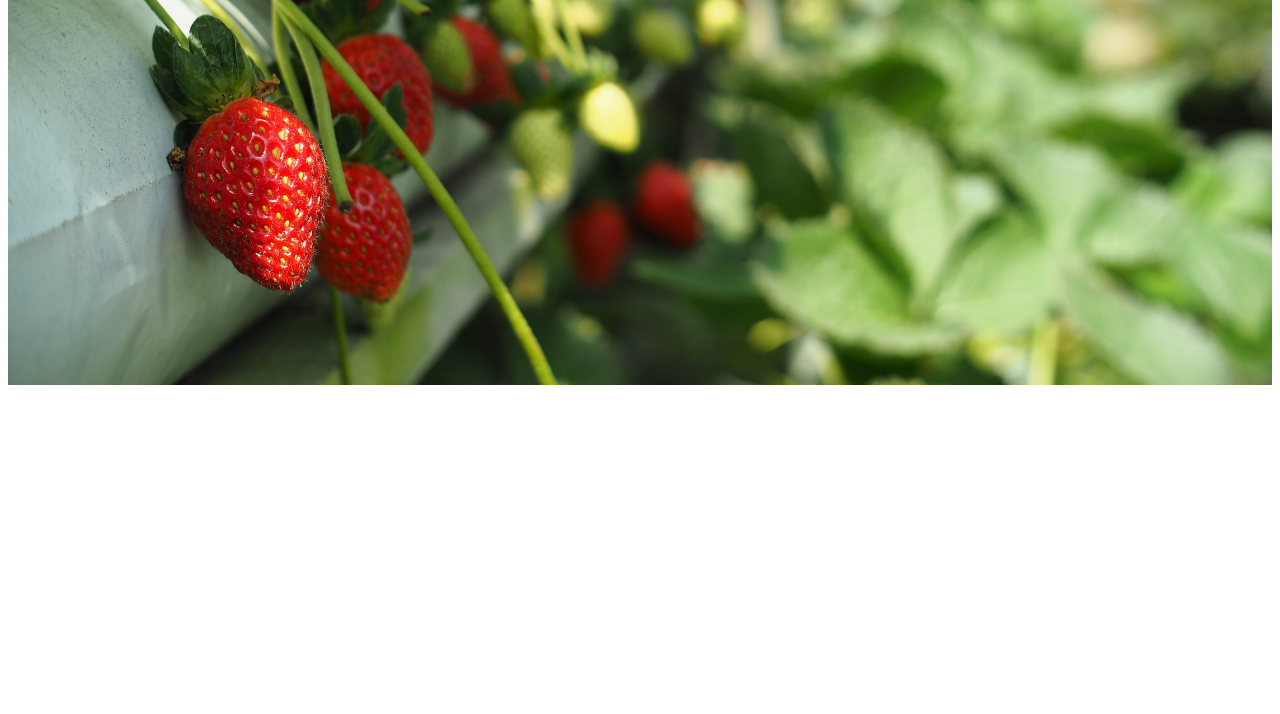
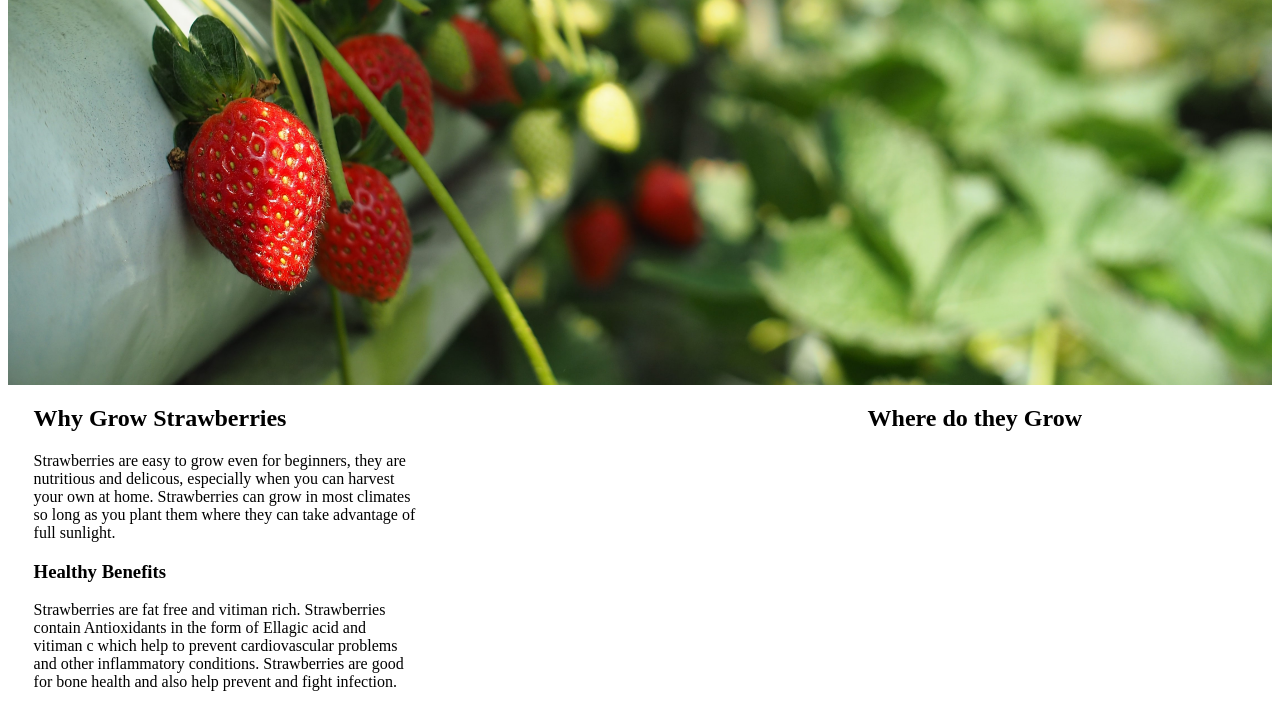
Before and after one commit to WillMan01/strawberries-2, a plain HTML site: page index.html in a window 1280 px wide. Shown: the part 86-800 px from the top of the page. Drawn offline with Linux system fonts and the light colour scheme.

Commit message:
Added some content and style to the about section

```diff
--- a/assets/css/style.css
+++ b/assets/css/style.css
@@ -60,3 +60,20 @@ header a {
     padding-bottom: 30%;
 
 }
+
+/*about and why section*/
+
+#left-about {
+    width: 30%;
+    padding-left: 2%;
+    margin: 0;
+    clear: both;
+    position: absolute;
+}
+
+
+#right-about {
+    width: 30%;
+    padding-right: 2%;
+    float: right;
+}
--- a/index.html
+++ b/index.html
@@ -42,11 +42,28 @@
     </nav>
     <header>
         <a href="index.html">
-            <h1>Growing Strawberries</h1>
+            <h1>Grow Strawberries</h1>
         </a>
         <div id="hero-image">
         </div>
     </header>
+    <section>
+        <div>
+        <div id="left-about">
+        <h2>Why Grow Strawberries</h2>
+        <p>
+            Strawberries are easy to grow even for beginners, they are nutritious and delicous, especially when you can harvest your own at home. Strawberries can grow in most climates so long as you plant them where they can take advantage of full sunlight.
+        </p>
+        <h3>Healthy Benefits</h3>
+        <p>
+           Strawberries are fat free and vitiman rich. Strawberries contain Antioxidants in the form of Ellagic acid and vitiman c which help to prevent cardiovascular problems and other inflammatory conditions. Strawberries are good for bone health and also help prevent and fight infection.
+        </p>
+    </div>
+
+    <div id="right-about">
+        <h2>Where do they Grow</h2>
+    </div></div>
+    </section>
 
 </body>
 
```
